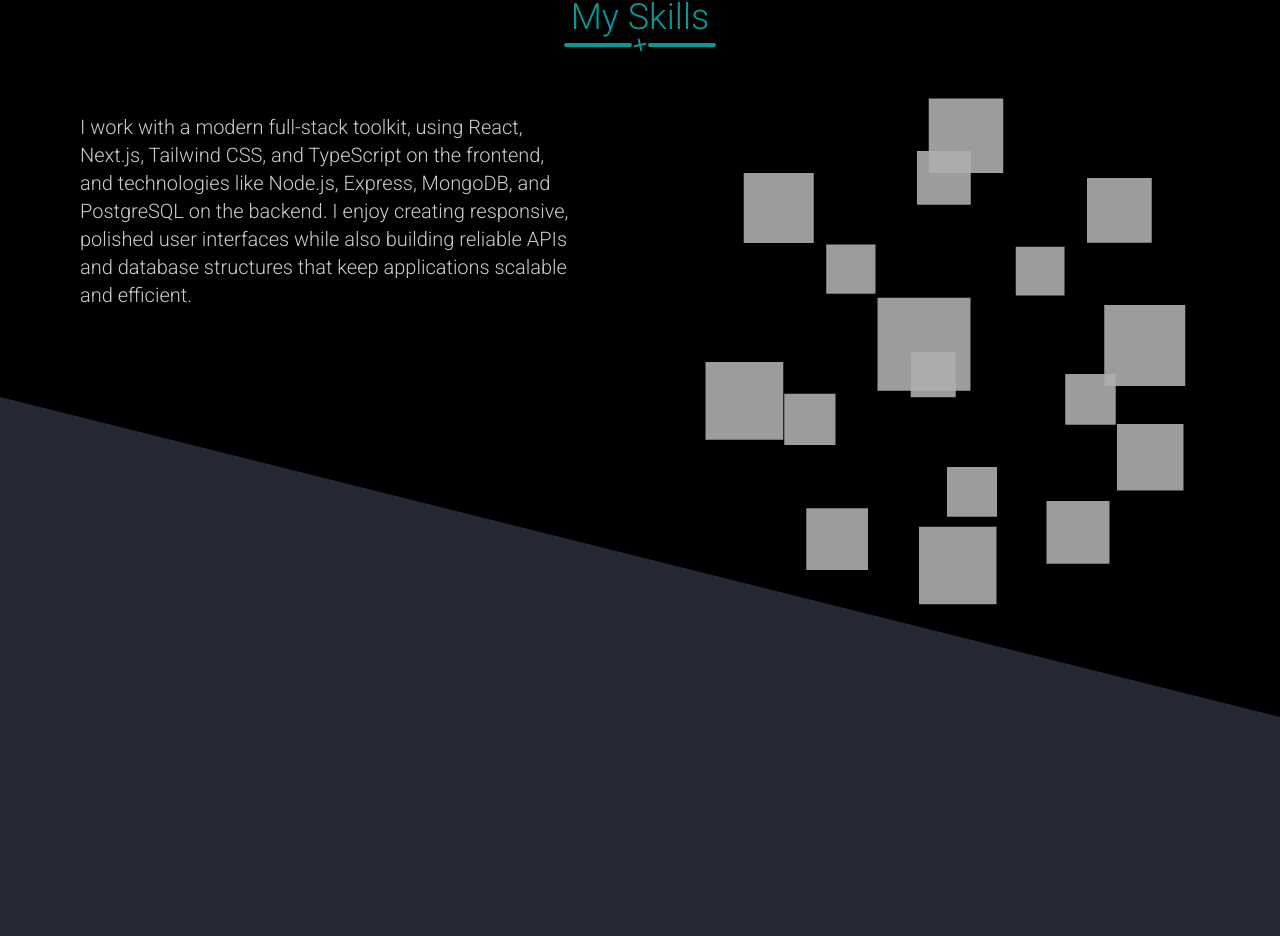
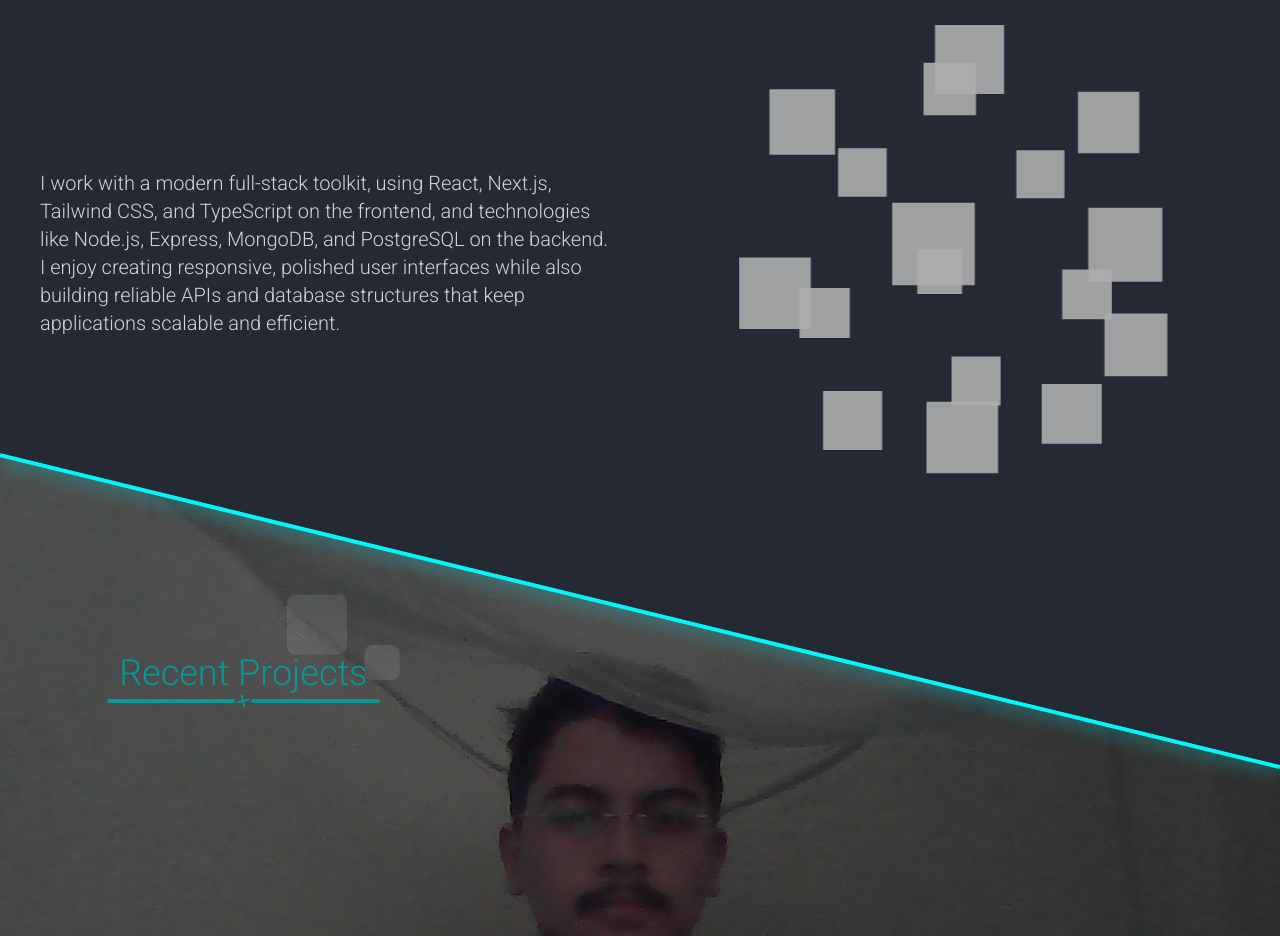
Before and after one commit to Stone-Cast/Stone-Cast, a Next.js app: page / in a window 1280 px wide. Shown: the part 1861-2797 px from the top of the page. Built offline with nearby package versions, Linux system fonts and the light colour scheme; a web font is replaced by a local one.

Commit message:
finished skills section. about to start projects section.

```diff
--- a/app/globals.css
+++ b/app/globals.css
@@ -9,23 +9,31 @@
 }
 
 @theme inline {
-    --color-background: var(--background);
-    --color-foreground: var(--foreground);
-    --font-sans: var(--font-geist-sans);
-    --font-mono: var(--font-geist-mono);
+    --animate-custom-horizontal: horizontal 2s linear infinite alternate;
+    --animate-custom-vertical: vertical 3s linear infinite alternate;
 }
-
-/* @media (prefers-color-scheme: dark) {
-  :root {
-    --background: #0a0a0a;
-    --foreground: #ededed;
-  }
-} */
 
 body {
     background: var(--background);
     color: var(--foreground);
     font-family: Arial, Helvetica, sans-serif;
+}
+
+@keyframes horizontal {
+    from {
+        transform: translateX(0px);
+    }
+    to {
+        transform: translateX(15px);
+    }
+}
+@keyframes vertical {
+    from {
+        transform: translateY(0px);
+    }
+    to {
+        transform: translateY(15px);
+    }
 }
 
 @layer components {
@@ -60,10 +68,34 @@ body {
     }
 
     /* ------------About page utlity classes------------ */
+    .sectionEndLine::after {
+        @apply lg:hidden content-[''] absolute left-1/2 bottom-0 -translate-x-1/2 w-[100vw] h-[2px] bg-[var(--custom-cyan)] rotate-0 shadow-[0px_0px_20px_var(--custom-cyan)] pointer-events-none;
+    }
+
+    .info {
+        @apply text-lg md:text-xl p-5 md:px-10 lg:px-15 lg:py-10 xl:px-25 xl:py-10;
+    }
 
     /* ------------Skills page utlity classes------------ */
+    .skillsInfo {
+        @apply text-lg md:text-xl p-5;
+    }
 
     /* ------------Projects page utility classes------------ */
+    .projects::before {
+        @apply hidden lg:block content-[''] fixed w-full h-full bg-black/60  top-0 left-0 [clip-path:polygon(0_0,15%_0,70%_100%,0_100%)];
+    }
+
+    .projects::after {
+        @apply content-[''] absolute left-0 top-0 w-full h-full bg-black/65 lg:bg-black/50;
+    }
+
+    .recentProjects::before {
+        @apply content-[''] absolute -right-5 -top-2 h-[35px] w-[35px] bg-white/10 rounded-lg -z-10 animate-custom-horizontal;
+    }
+    .recentProjects::after {
+        @apply content-[''] absolute right-5 -bottom-5 lg:-top-15 h-[60px] w-[60px] bg-white/10 rounded-lg -z-10 animate-custom-vertical;
+    }
 
     /* ------------Contacts page utlity classes------------ */
 }
--- a/components/Contacts.tsx
+++ b/components/Contacts.tsx
@@ -5,11 +5,11 @@ import Form from "./Form";
 export default function Contacts() {
     return (
         <section
-            className=" relative flex flex-col gap-5 md:items-center md:justify-center px-5 pt-5 pb-10 md:py-20 h-screen"
+            className=" relative flex flex-col gap-5 md:items-center md:justify-center px-5 pt-5 pb-10 md:py-20 min-h-screen "
             id="Contacts"
         >
-            <h1 className="relative w-full text-3xl md:text-5xl text-[var(--custom-cyan)]">
-                <span className="relative">
+            <h1 className="md:absolute top-[10%] w-full text-3xl md:text-5xl text-[var(--custom-cyan)]">
+                <span className="relative md:left-[5%] xl:left-[10%] ">
                     Send a message
                     <Image
                         src={"/paper-plane.png"}
--- a/components/Projects.tsx
+++ b/components/Projects.tsx
@@ -1,3 +1,59 @@
+import { roboto } from "@/app/fonts";
+import Underline from "./Underline";
+
 export default function Projects() {
-    return <section id="Projects" className="h-screen"></section>;
+    return (
+        <section
+            id="Projects"
+            className="projects relative bg-[url('../public/homepageBg.jpg')] bg-no-repeat bg-cover bg-fixed bg-center h-screen lg:h-[130vh] lg:[clip-path:polygon(0_0,100%_30%,100%_100%,0_100%)] lg:-top-25 lg:-scroll-mt-30"
+        >
+            <div
+                className={
+                    roboto.className +
+                    " relative flex flex-col gap-5 md:items-center px-5 pt-5 md:pt-20 lg:pt-50 max-w-[1400px] mx-auto z-10"
+                }
+            >
+                <div className="recentProjects relative flex flex-col items-center w-fit self-start md:ml-[5%] xl:ml-[8%]">
+                    <h1 className="text-2xl md:text-4xl text-[var(--custom-cyan)]">
+                        Recent Projects
+                    </h1>
+                    <Underline />
+                </div>
+            </div>
+            <svg
+                className="hidden lg:block absolute bottom-0 left-0 w-full h-full pointer-events-none z-10"
+                preserveAspectRatio="none"
+                viewBox="0 0 100 100"
+            >
+                <defs>
+                    <filter
+                        id="glowFilter"
+                        x="-50%"
+                        y="-50%"
+                        width="200%"
+                        height="200%"
+                    >
+                        <feGaussianBlur
+                            in="SourceGraphic"
+                            stdDeviation="0.9"
+                            result="blur1"
+                        />
+                        <feMerge>
+                            <feMergeNode in="blur1" />
+                            <feMergeNode in="SourceGraphic" />
+                        </feMerge>
+                    </filter>
+                </defs>
+                <line
+                    x1="0"
+                    y1="0.2"
+                    x2="100"
+                    y2="30.2"
+                    stroke="rgb(1,247,247)"
+                    strokeWidth="0.4"
+                    filter="url(#glowFilter)"
+                />
+            </svg>
+        </section>
+    );
 }
--- a/components/SkillBall.tsx
+++ b/components/SkillBall.tsx
@@ -1,32 +1,22 @@
 "use client";
 
-import React, { useRef, useMemo, useState } from "react";
+import { useRef, useMemo, useState, useEffect } from "react";
 import { Canvas, useFrame, useLoader, useThree } from "@react-three/fiber";
 import * as THREE from "three";
 
 // ============ CONFIGURATION ============
 const CONFIG = {
-    // Sphere settings
-    sphereRadius: 3.5, // Size of the sphere (larger = bigger)
-
-    // Logo settings
-    logoSize: 1, // Size of each logo sprite
-
-    // Rotation settings
     rotationSpeedY: 0.003, // Horizontal rotation speed
     rotationSpeedX: 0.003, // Vertical rotation speed
 
-    // Drag settings
     dragDamping: 0.95, // How quickly drag momentum fades (0.9-0.99)
     dragSensitivity: 0.008, // How responsive to mouse movement
 
-    // Camera settings
     cameraDistance: 10, // How far the camera is from the sphere
     cameraFOV: 50, // Field of view
 };
 
-// ============ ADD/REMOVE YOUR TECH LOGOS HERE ============
-// Just add or remove items from this array - the sphere adjusts automatically!
+// ============ ADD/REMOVE TECH LOGOS HERE ============
 const techLogos = [
     "https://cdn.jsdelivr.net/gh/devicons/devicon/icons/typescript/typescript-original.svg",
     "https://cdn.jsdelivr.net/gh/devicons/devicon/icons/react/react-original.svg",
@@ -51,6 +41,9 @@ function TechSphere() {
     const groupRef = useRef<THREE.Group>(null!);
     const logoCount = techLogos.length;
 
+    const [sphereRadius, setSphereRadius] = useState<number>(3.5);
+    const [logoSize, setLogoSize] = useState<number>(1);
+
     // Drag state
     const [isDragging, setIsDragging] = useState(false);
     const [velocity, setVelocity] = useState({ x: 0, y: 0 });
@@ -60,6 +53,27 @@ function TechSphere() {
 
     // Load textures
     const textures = useLoader(THREE.TextureLoader, techLogos);
+
+    useEffect(() => {
+        const updateSphereRadius = () => {
+            const width = window.innerWidth;
+            if (width < 760) {
+                setSphereRadius(3);
+                setLogoSize(0.8);
+            } else if (width < 1024) {
+                setSphereRadius(2.7);
+                setLogoSize(0.7);
+            } else {
+                setSphereRadius(3);
+                setLogoSize(0.9);
+            }
+        };
+
+        updateSphereRadius();
+        window.addEventListener("resize", updateSphereRadius);
+
+        return () => window.removeEventListener("resize", updateSphereRadius);
+    }, []);
 
     // Calculate positions using Fibonacci sphere algorithm
     const logoPositions = useMemo(() => {
@@ -72,17 +86,15 @@ function TechSphere() {
             const inclination = Math.acos(1 - 2 * t);
             const azimuth = angleIncrement * i;
 
-            const x =
-                CONFIG.sphereRadius * Math.sin(inclination) * Math.cos(azimuth);
-            const y =
-                CONFIG.sphereRadius * Math.sin(inclination) * Math.sin(azimuth);
-            const z = CONFIG.sphereRadius * Math.cos(inclination);
+            const x = sphereRadius * Math.sin(inclination) * Math.cos(azimuth);
+            const y = sphereRadius * Math.sin(inclination) * Math.sin(azimuth);
+            const z = sphereRadius * Math.cos(inclination);
 
             positions.push(new THREE.Vector3(x, y, z));
         }
 
         return positions;
-    }, [logoCount]);
+    }, [logoCount, sphereRadius]);
 
     // Handle mouse events
     const handlePointerDown = (e: MouseEvent) => {
@@ -111,7 +123,7 @@ function TechSphere() {
     };
 
     // Set up event listeners
-    React.useEffect(() => {
+    useEffect(() => {
         const canvas = gl.domElement;
         canvas.style.cursor = "grab";
 
@@ -153,7 +165,7 @@ function TechSphere() {
                 <sprite
                     key={idx}
                     position={position}
-                    scale={[CONFIG.logoSize, CONFIG.logoSize, 1]}
+                    scale={[logoSize, logoSize, 1]}
                 >
                     <spriteMaterial
                         map={textures[idx]}
--- a/components/Skills.tsx
+++ b/components/Skills.tsx
@@ -6,9 +6,12 @@ export default function Skills() {
     return (
         <section
             id="Skills"
+            className="sectionEndLine relative overflow-x-clip"
+        >
+            <div
                 className={
                     roboto.className +
-                " relative h-screen flex flex-col gap-5 md:items-center px-5 pt-5 pb-10 md:py-20 bg-black mx-auto lg:[clip-path:polygon(0_0,100%_0,100%_100%,0_60%)]"
+                    " flex flex-col gap-5 md:items-center px-5 pt-5 md:pt-20 max-w-[1400px] mx-auto"
                 }
             >
                 <div className="flex flex-col items-center w-fit">
@@ -17,23 +20,24 @@ export default function Skills() {
                     </h1>
                     <Underline />
                 </div>
-            <div className="flex flex-col lg:flex-row-reverse max-md:gap-y-3 w-full text-white/80 z-10 grow">
-                <div className="xl:w-1/2 max-md:h-[400px] grow">
+                <div className="flex flex-col md:flex-row-reverse w-full justify-around items-stretch text-white/80 gap-5">
+                    <div className="md:w-1/2 h-[50vh] min-h-[400px] md:h-[70vh] md:min-h-[600px]">
                         <SkillBall />
                     </div>
-                <div className="text-xl xl:w-1/2 items-center justify-between md:py-10 md:px-15">
+
+                    <div className="skillsInfo md:w-1/2 flex items-center">
                         <p>
-                        I work with a modern full-stack toolkit, using React,
-                        Next.js, Tailwind CSS, and TypeScript on the frontend,
-                        and technologies like Node.js, Express, MongoDB, and
-                        PostgreSQL on the backend. I enjoy creating responsive,
-                        polished user interfaces while also building reliable
-                        APIs and database structures that keep applications
-                        scalable and efficient.
+                            I work with a modern full-stack toolkit, using
+                            React, Next.js, Tailwind CSS, and TypeScript on the
+                            frontend, and technologies like Node.js, Express,
+                            MongoDB, and PostgreSQL on the backend. I enjoy
+                            creating responsive, polished user interfaces while
+                            also building reliable APIs and database structures
+                            that keep applications scalable and efficient.
                         </p>
                     </div>
                 </div>
-            {/* <div className="absolute bottom-0 bg-red-800 h-2 w-full rotate-15 origin-right"></div> */}
+            </div>
         </section>
     );
 }
```
Also changed, not shown: components/AboutPage.tsx (+38 -4 lines), components/Form.tsx (+7 -7 lines), components/Homepage.tsx (+14 -12 lines). Lines whose indentation alone changed are shown as unchanged.
